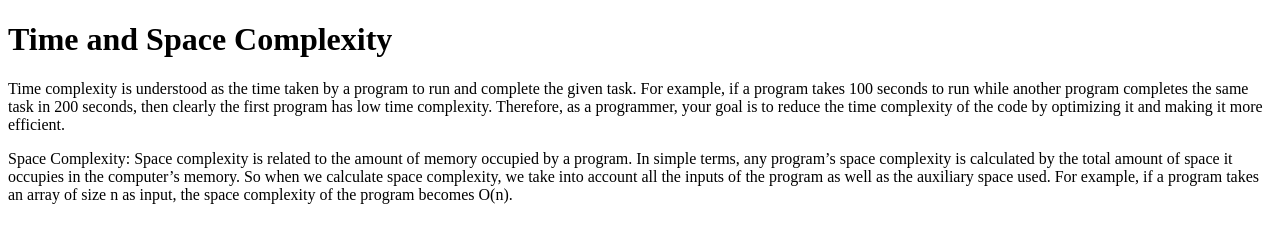
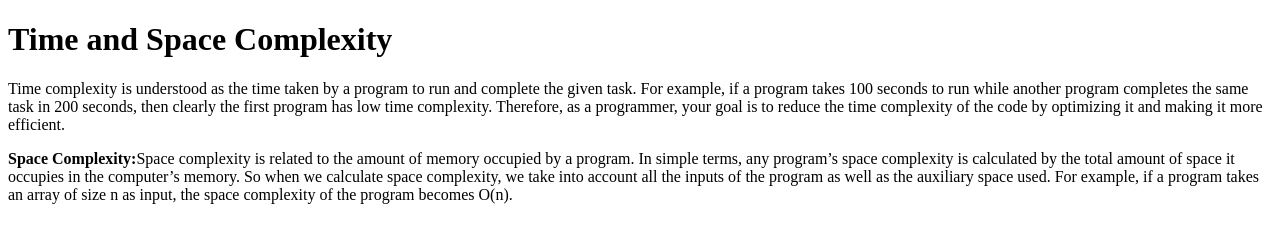
Before and after one commit to acciojob/time-and-space-complexity-siddheegawas, a website: page main.html in a window 1280 px wide. Drawn offline with Linux system fonts and the light colour scheme.

Commit message:
created a submission

```diff
--- a/main.html
+++ b/main.html
@@ -9,7 +9,7 @@
 <body>
 	<h1>Time and Space Complexity</h1>
 	<p>Time complexity is understood as the time taken by a program to run and complete the given task. For example, if a program takes 100 seconds to run while another program completes the same task in 200 seconds, then clearly the first program has low time complexity. Therefore, as a programmer, your goal is to reduce the time complexity of the code by optimizing it and making it more efficient.</p>
-	<p><span style="text:bold">Space Complexity:</span> Space complexity is related to the amount of memory occupied by a program. In simple terms, any program’s space complexity is calculated by the total amount of space it occupies in the computer’s memory. So when we calculate space complexity, we take into account all the inputs of the program as well as the auxiliary space used. For example, if a program takes an array of size n as input, the space complexity of the program becomes O(n).</p>
+	<p><b>Space Complexity:</b>Space complexity is related to the amount of memory occupied by a program. In simple terms, any program’s space complexity is calculated by the total amount of space it occupies in the computer’s memory. So when we calculate space complexity, we take into account all the inputs of the program as well as the auxiliary space used. For example, if a program takes an array of size n as input, the space complexity of the program becomes O(n).</p>
 	<!-- the entire body must be written by student -->
     <script type="text/javascript" src="./script.js">
 </script>
```
